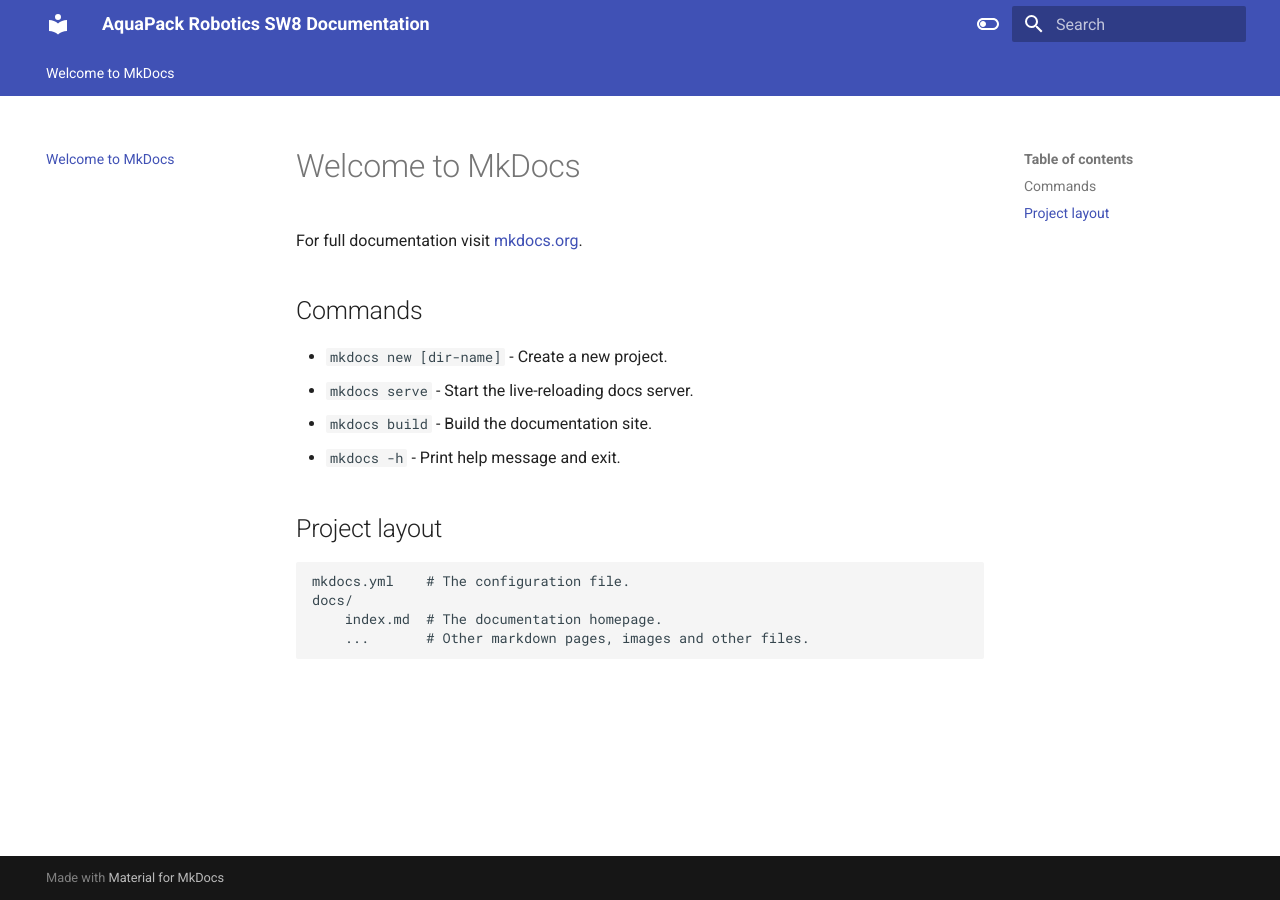
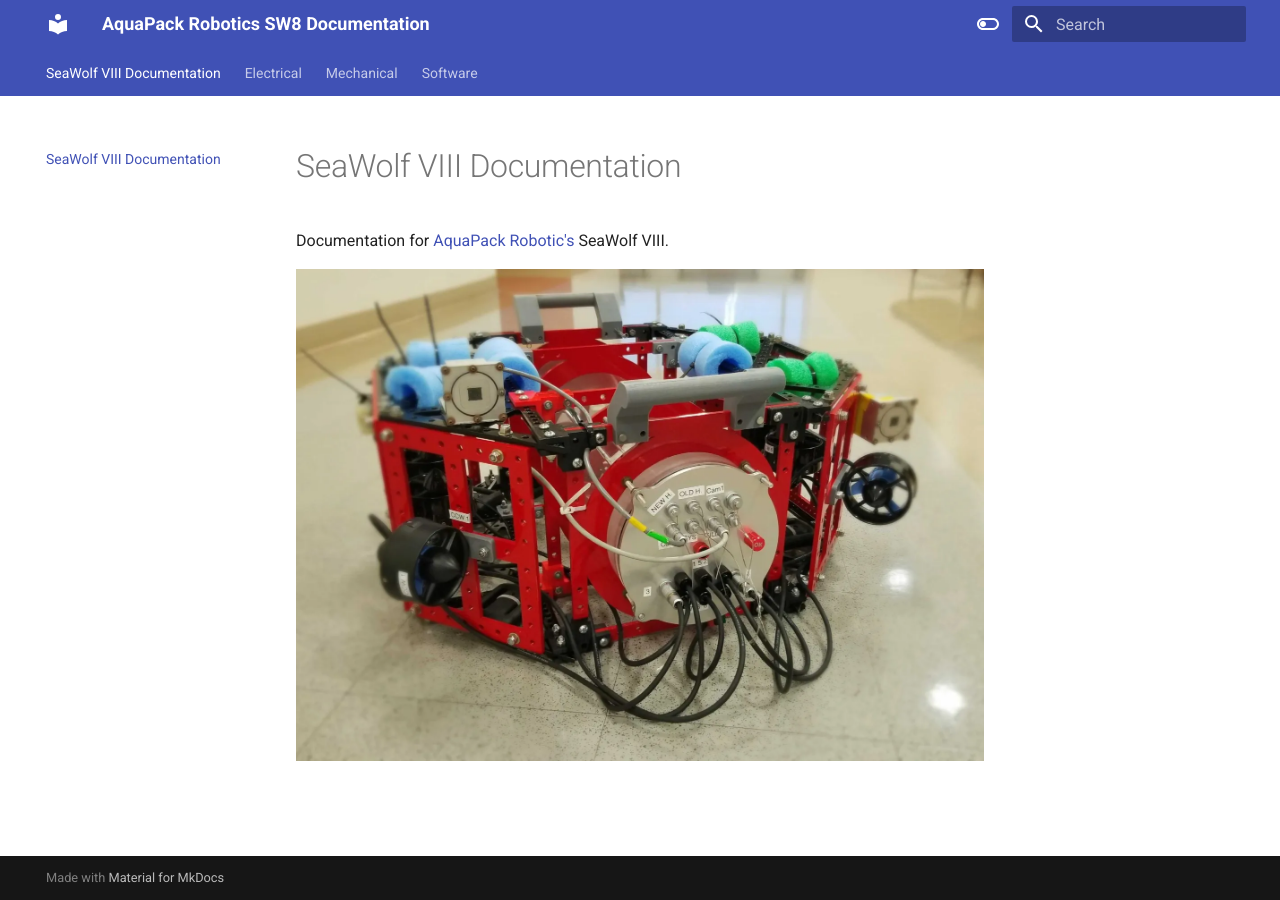
Before and after one commit to ncsurobotics/SW8-Documentation, an MkDocs documentation site: the page built from docs/index.md, in a window 1280 px wide. Built offline with MkDocs 1.6.1 and Material for MkDocs 9.7.7, drawn with Linux system fonts in a browser that asks for light colours.

Commit message:
Add overview pages

```diff
--- /dev/null
+++ b/docs/electrical/overview.md
@@ -0,0 +1 @@
+TODO: Electrical system overview
--- a/docs/index.md
+++ b/docs/index.md
@@ -1,17 +1,6 @@
-# Welcome to MkDocs
+# SeaWolf VIII Documentation
 
-For full documentation visit [mkdocs.org](https://www.mkdocs.org).
+Documentation for [AquaPack Robotic's](https://aquapackrobotics.org/) SeaWolf VIII.
 
-## Commands
 
-* `mkdocs new [dir-name]` - Create a new project.
-* `mkdocs serve` - Start the live-reloading docs server.
-* `mkdocs build` - Build the documentation site.
-* `mkdocs -h` - Print help message and exit.
-
-## Project layout
-
-    mkdocs.yml    # The configuration file.
-    docs/
-        index.md  # The documentation homepage.
-        ...       # Other markdown pages, images and other files.
+![](./img/seawolf8.webp)
--- /dev/null
+++ b/docs/mechanical/overview.md
@@ -0,0 +1 @@
+TODO: Mechanical design overview
--- /dev/null
+++ b/docs/software/overview.md
@@ -0,0 +1 @@
+TODO: Software overview
```
Also changed, not shown: docs/img/seawolf8.webp (added).
